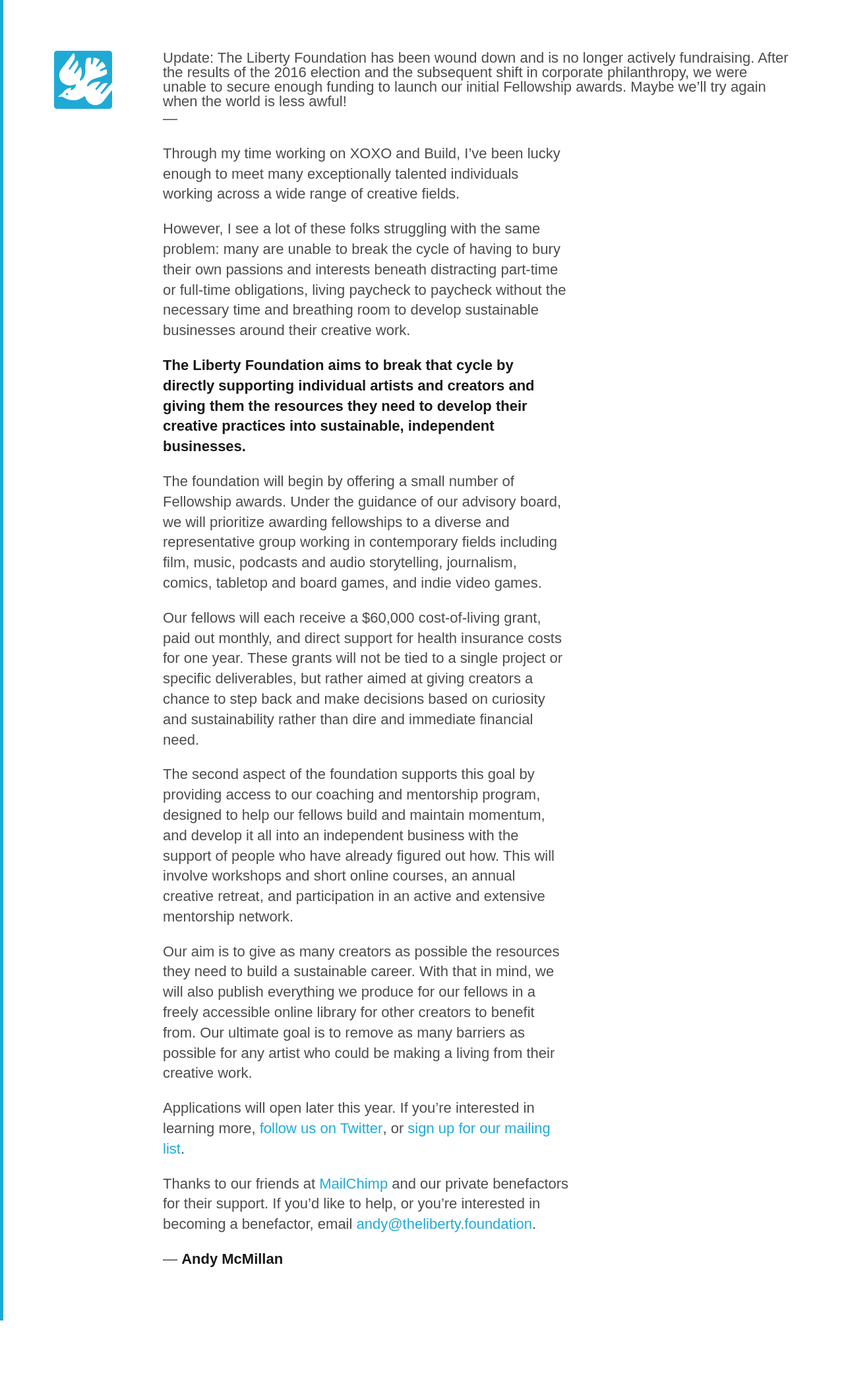
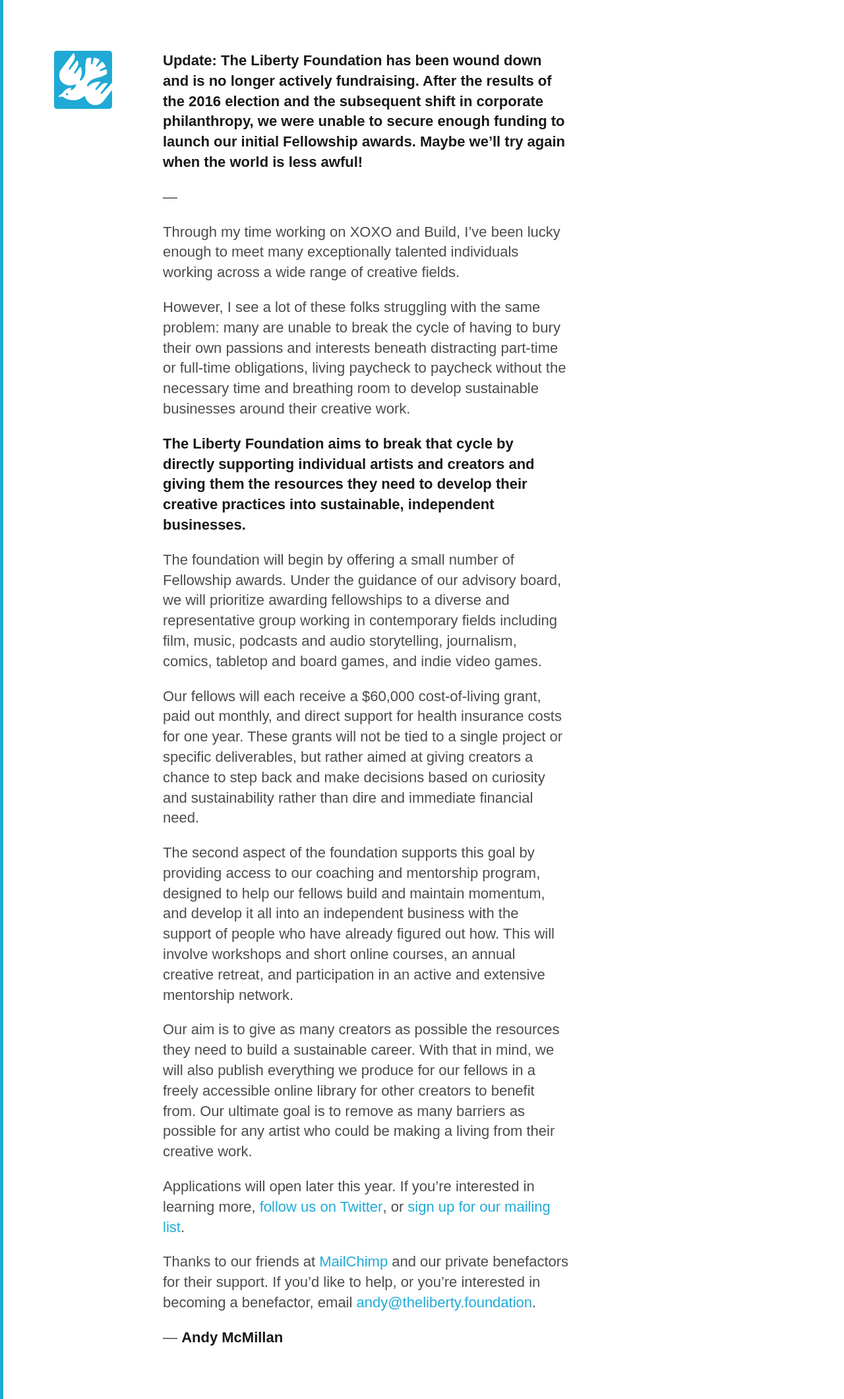
Before and after one commit to thelibertyfoundation/website, a Jekyll site: the page built from index.md, in a window 1280 px wide. Shown: the whole page at 66% size. Built offline with Jekyll 4.4.1, drawn with Linux system fonts in a browser that asks for light colours; before the commit the page ends 2002 px from its top, so only the background shows below that.

```diff
--- a/index.md
+++ b/index.md
@@ -3,7 +3,7 @@ layout: default
 title: Liberty Foundation
 ---
 
-# Update: The Liberty Foundation has been wound down and is no longer actively fundraising. After the results of the 2016 election and the subsequent shift in corporate philanthropy, we were unable to secure enough funding to launch our initial Fellowship awards. Maybe we'll try again when the world is less awful!
+**Update: The Liberty Foundation has been wound down and is no longer actively fundraising. After the results of the 2016 election and the subsequent shift in corporate philanthropy, we were unable to secure enough funding to launch our initial Fellowship awards. Maybe we'll try again when the world is less awful!**
 
 —
 
```
